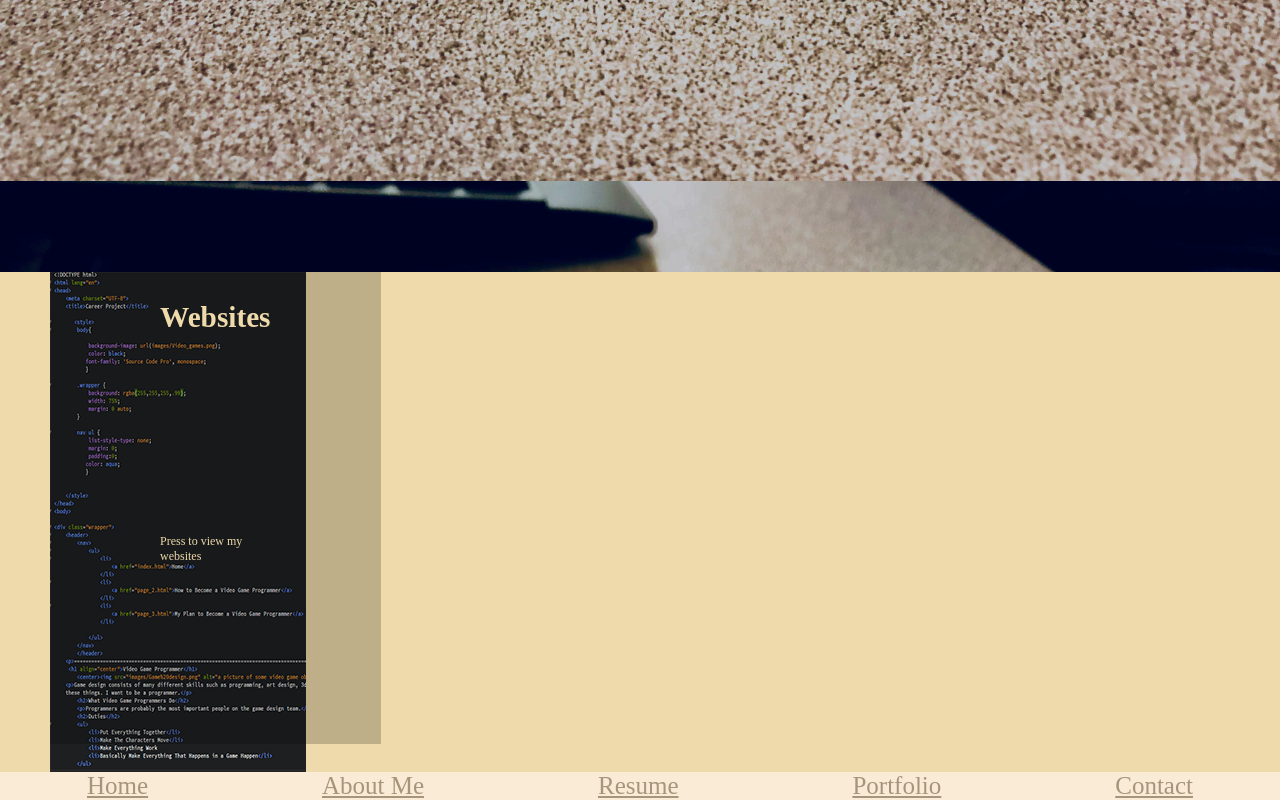
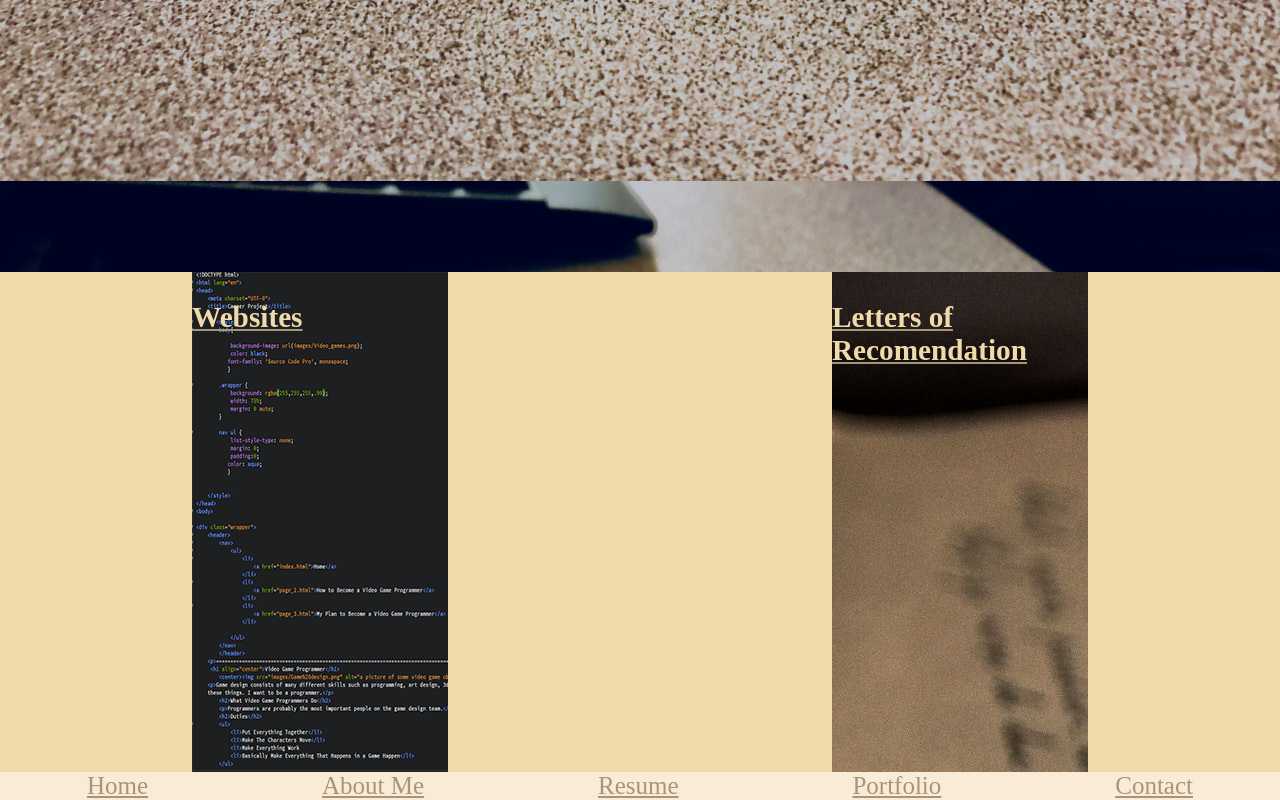
Before and after one commit to Jordon3104/Portfolio, a plain HTML site: page portfolio.html in a window 1280 px wide. Shown: the part 779-1579 px from the top of the page. Drawn offline with Linux system fonts and the light colour scheme.

Commit message:
Portfolio continued

```diff
--- a/css/stylesheet.css
+++ b/css/stylesheet.css
@@ -136,27 +136,35 @@ body {
 }
 
 /* Card Styling */
+.card-container{
+    display: flex;
+    flex-wrap: nowrap;
+    justify-content: space-around;
+
+}
+
 .card1{
     display: flex;
-    justify-content: flex-start;
-    margin-left: 50px;
-    position: relative;
     background-image: url(../images/code.PNG);
     width: 20%;
     height: 500px;
 }
 
 .card-text{
-    position: absolute;
-    color: rgb(239,218,171);
-    background-color: rgba(0,0,0,0.2);
-    padding-left: 110px;
-    padding-right: 110px;
+    display: flex;
+    justify-content:center;
     align-content: center;
     font-size: 25px;
+    color: rgb(239,218,171);
 }
 
-.card2{}
+.card2{
+    display: flex;
+    background-image: url(../images/letter.jpg);
+    width: 20%;
+    height: 500px;
+}
+
 
 
 .card3{}
@@ -178,11 +186,7 @@ article{
 .mt{
     margin-top: 130px;
 }
-.mt2{
-    margin-top: 200px;
-    margin-bottom: 180px;
-    font-size: 12px;
-}
+
 
 /* Slideshow Styling*/
 
--- a/portfolio.html
+++ b/portfolio.html
@@ -22,12 +22,18 @@
             <h1>Portfolio</h1>
         </div>
     </div>
-    <div class="color mt">
+    <div class="color mt card-container">
         <div class="card1">
             <a href="websites.html">
                 <div class="card-text">
                     <h3>Websites</h3>
-                    <p class="mt2">Press to view my websites</p>
+                </div>
+            </a>
+        </div>
+        <div class="card2">
+            <a href="websites.html">
+                <div class="card-text">
+                    <h3>Letters of Recomendation</h3>
                 </div>
             </a>
         </div>
```
Also changed, not shown: images/letter.jpg (added).
